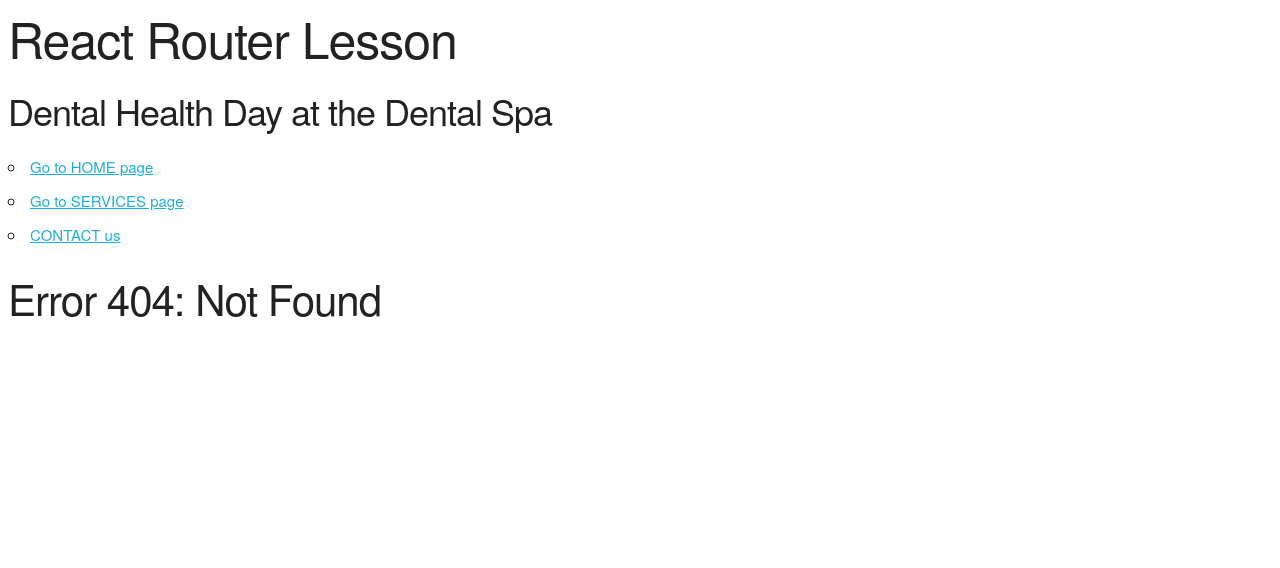
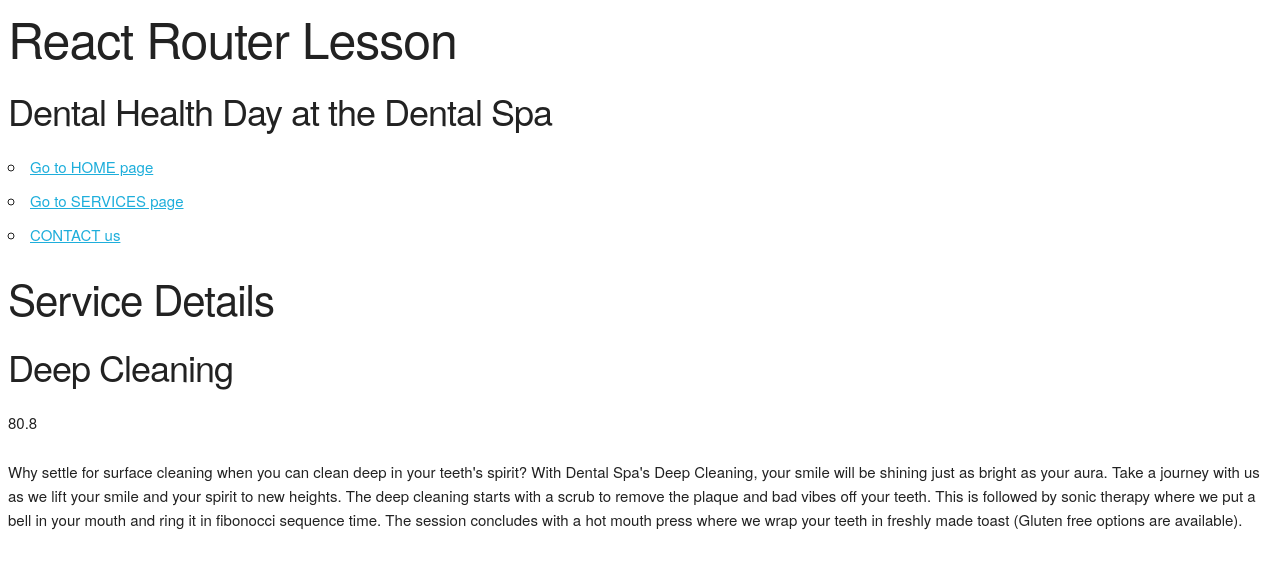
Before and after one commit to seraficaj/spring-forward-react-router-intro, a React (Create React App) app: page /services/1 in a window 1280 px wide. Before the commit this address had no page. Shown: the top 568 px of the page. Built offline with nearby package versions, Linux system fonts and the light colour scheme.

Commit message:
add class component

```diff
--- a/src/App.jsx
+++ b/src/App.jsx
@@ -1,9 +1,12 @@
 import "./Skeleton.css";
 import Add from "./components/pages/Add";
+import Classes from "./components/pages/Classes";
 import Contact from "./components/pages/Contact";
+import GetIdFromParams from "./components/GetIdFromParams";
 import Header from "./components/layout/Header";
 import Home from "./components/pages/Home";
 import NotFound from "./components/pages/NotFound";
+import Service from "./components/pages/Service";
 import Services from "./components/pages/Services";
 
 import { BrowserRouter as Router, Routes, Route } from "react-router-dom";
@@ -23,12 +26,30 @@ function App() {
                         {/* route needs a path and elem. path = url, element=component */}
                         <Route exact path="/" element={<Home />} />
                         <Route
+                            exact
                             path="/services"
                             element={<Services services={serviceDetails} />}
+                        />
+                        {/* details pages in rear router rules
+                          rule 1: details page should be /page/:id
+                          rule 2: you need to exact path the less specific page
+                          rule 3: both pages should be given the same props
+                          rule 4: never send data thru react router dom links
+                            - state is the SOLE SOURCE OF TRUTH
+                        */}
+                        <Route
+                            path="/services/:id"
+                            element={<Service services={serviceDetails} />}
                         />
                         <Route path="/contact" element={<Contact />} />
                         <Route path="/add/:x/:y" element={<Add />} />
                         {/* 404 Route must be after all other routes to "catch" */}
+                        <Route
+                            path="/classes/:classId"
+                            element={
+                                <GetIdFromParams ClassComponent={Classes} />
+                            }
+                        />
                         <Route path="*" element={<NotFound />} />
                     </Routes>
                 </main>
--- /dev/null
+++ b/src/components/GetIdFromParams.jsx
@@ -0,0 +1,8 @@
+import { useParams } from "react-router-dom";
+
+function GetIdFromParams({ ClassComponent}) {
+    const params = useParams()
+    return <ClassComponent params={params} />
+}
+
+export default GetIdFromParams;
--- a/src/components/pages/Add.jsx
+++ b/src/components/pages/Add.jsx
@@ -5,7 +5,11 @@ function Add() {
     // useParams returns an object with all url route params
     const { x, y } = useParams();
     console.log(x, y);
-    return <h1>Adding Machine</h1>;
+    return (
+        <h1>
+            Adding Machine that says {x} + {y} = {Number(x) + Number(y)}
+        </h1>
+    );
 }
 
 export default Add;
--- /dev/null
+++ b/src/components/pages/Classes.jsx
@@ -0,0 +1,15 @@
+import React, { Component } from "react";
+
+class Classes extends Component {
+    render() {
+        const { classId } = this.props.params;
+        return (
+            <div>
+                <h1>Dental Spa</h1>
+                <p>route params: {classId}</p>
+            </div>
+        );
+    }
+}
+
+export default Classes;
--- /dev/null
+++ b/src/components/pages/Service.jsx
@@ -0,0 +1,17 @@
+import { useParams } from "react-router-dom";
+
+function Service({services}) {
+    const { id } = useParams();
+    // match one service to the route params
+    const foundService = services.find(service => service.id.toString() === id)
+    return (
+        <div>
+            <h2>Service Details</h2>
+            <h3>{foundService.name}</h3>
+            <p>{foundService.price}</p>
+            <p>{foundService.description}</p>
+        </div>
+    );
+}
+
+export default Service;
```
